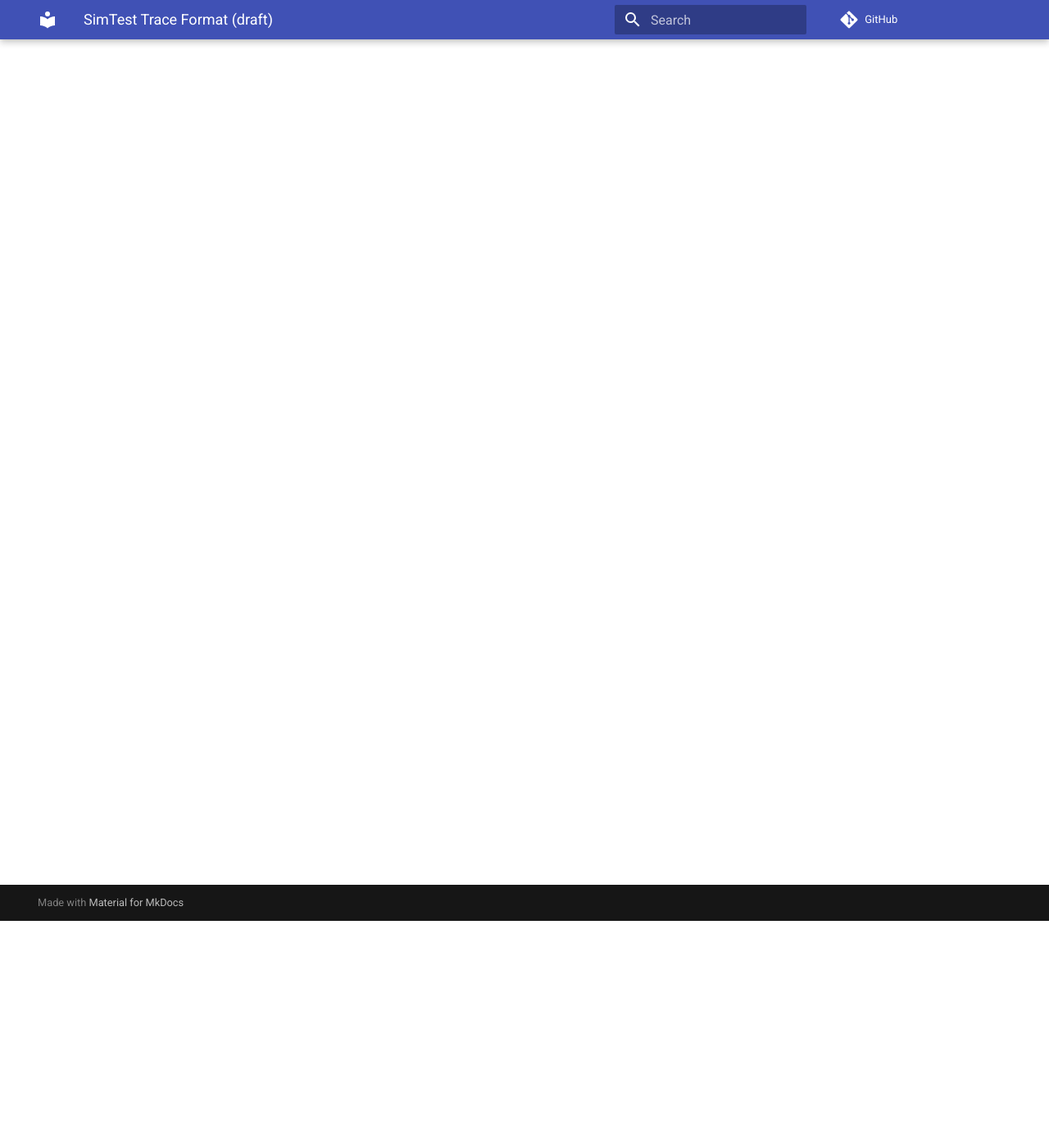
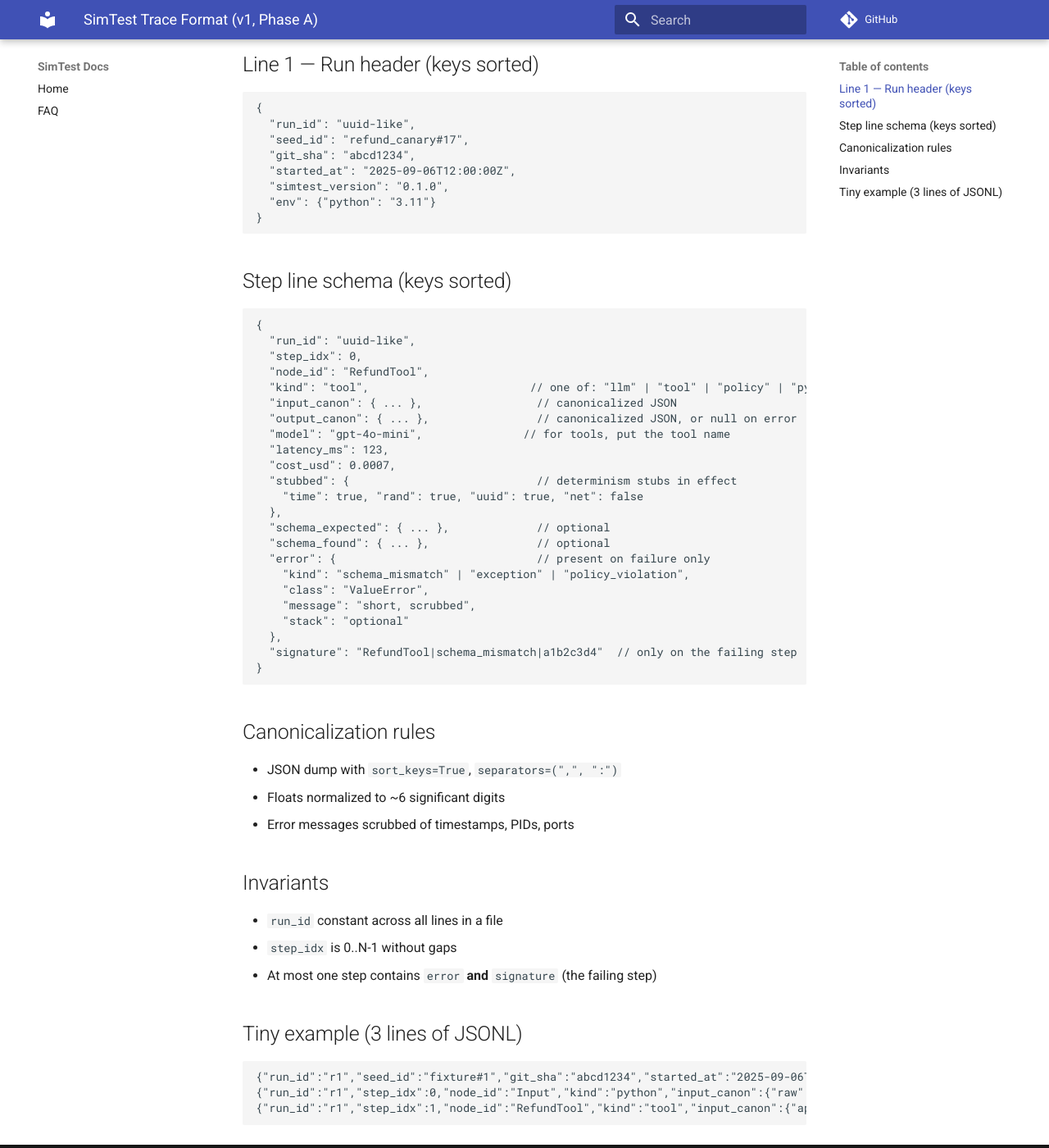
Before and after one commit to sohomx/simtest, an MkDocs documentation site: the page built from docs/dev/trace_format.md, in a window 1280 px wide and 1400 px high, scrolled down 277 px. Shown: the whole window at 82% size. Built offline with MkDocs 1.6.1 and Material for MkDocs 9.7.7, drawn with Linux system fonts in a browser that asks for light colours; comment, search, counter and statistics services are not loaded; some of the changed text lies outside the part shown.

Commit message:
docs(trace): tighten examples with fenced json/jsonc; clarify canonicalization & invariants

````diff
--- a/docs/dev/trace_format.md
+++ b/docs/dev/trace_format.md
@@ -1,3 +1,63 @@
-# SimTest Trace Format (draft)
-This doc defines the per-step JSONL fields for deterministic replay.
-(We will fill this in Step 2.)
+# SimTest Trace Format (v1, Phase A)
+
+**File:** JSONL (one JSON object per line)
+- **Line 1:** run header
+- **Lines 2..N:** step events in chronological order
+
+> **Note:** Examples below use fenced code blocks. The schema example uses **JSONC** (JSON with comments) for readability; the actual on‑disk format is strict JSON **without comments**.
+
+## Line 1 — Run header (keys sorted)
+```json
+{
+  "run_id": "uuid-like",
+  "seed_id": "refund_canary#17",
+  "git_sha": "abcd1234",
+  "started_at": "2025-09-06T12:00:00Z",
+  "simtest_version": "0.1.0",
+  "env": {"python": "3.11"}
+}
+```
+
+## Step line schema (keys sorted)
+```jsonc
+{
+  "run_id": "uuid-like",
+  "step_idx": 0,
+  "node_id": "RefundTool",
+  "kind": "tool",                        // one of: "llm" | "tool" | "policy" | "python"
+  "input_canon": { ... },                 // canonicalized JSON
+  "output_canon": { ... },                // canonicalized JSON, or null on error
+  "model": "gpt-4o-mini",               // for tools, put the tool name
+  "latency_ms": 123,
+  "cost_usd": 0.0007,
+  "stubbed": {                            // determinism stubs in effect
+    "time": true, "rand": true, "uuid": true, "net": false
+  },
+  "schema_expected": { ... },             // optional
+  "schema_found": { ... },                // optional
+  "error": {                              // present on failure only
+    "kind": "schema_mismatch" | "exception" | "policy_violation",
+    "class": "ValueError",
+    "message": "short, scrubbed",
+    "stack": "optional"
+  },
+  "signature": "RefundTool|schema_mismatch|a1b2c3d4"  // only on the failing step
+}
+```
+
+## Canonicalization rules
+- JSON dump with `sort_keys=True`, `separators=(",", ":")`
+- Floats normalized to ~6 significant digits
+- Error messages scrubbed of timestamps, PIDs, ports
+
+## Invariants
+- `run_id` constant across all lines in a file
+- `step_idx` is 0..N-1 without gaps
+- At most one step contains `error` **and** `signature` (the failing step)
+
+## Tiny example (3 lines of JSONL)
+```json
+{"run_id":"r1","seed_id":"fixture#1","git_sha":"abcd1234","started_at":"2025-09-06T12:00:00Z","simtest_version":"0.1.0","env":{"python":"3.11"}}
+{"run_id":"r1","step_idx":0,"node_id":"Input","kind":"python","input_canon":{"raw":"hello"},"output_canon":{"text":"hello"},"model":"python","latency_ms":2,"cost_usd":0.0,"stubbed":{"time":true,"rand":true,"uuid":true,"net":false}}
+{"run_id":"r1","step_idx":1,"node_id":"RefundTool","kind":"tool","input_canon":{"approve":true,"amount":10.0},"output_canon":{"approved":true,"amount":10.0},"model":"RefundTool","latency_ms":87,"cost_usd":0.0007,"stubbed":{"time":true,"rand":true,"uuid":true,"net":false},"schema_expected":{"approve":"bool","amount":"number"},"schema_found":{"approved":"bool","amount":"number"},"error":{"kind":"schema_mismatch","class":"","message":"key 'approve' missing; found 'approved'"},"signature":"RefundTool|schema_mismatch|d3f9c21a"}
+```
````
